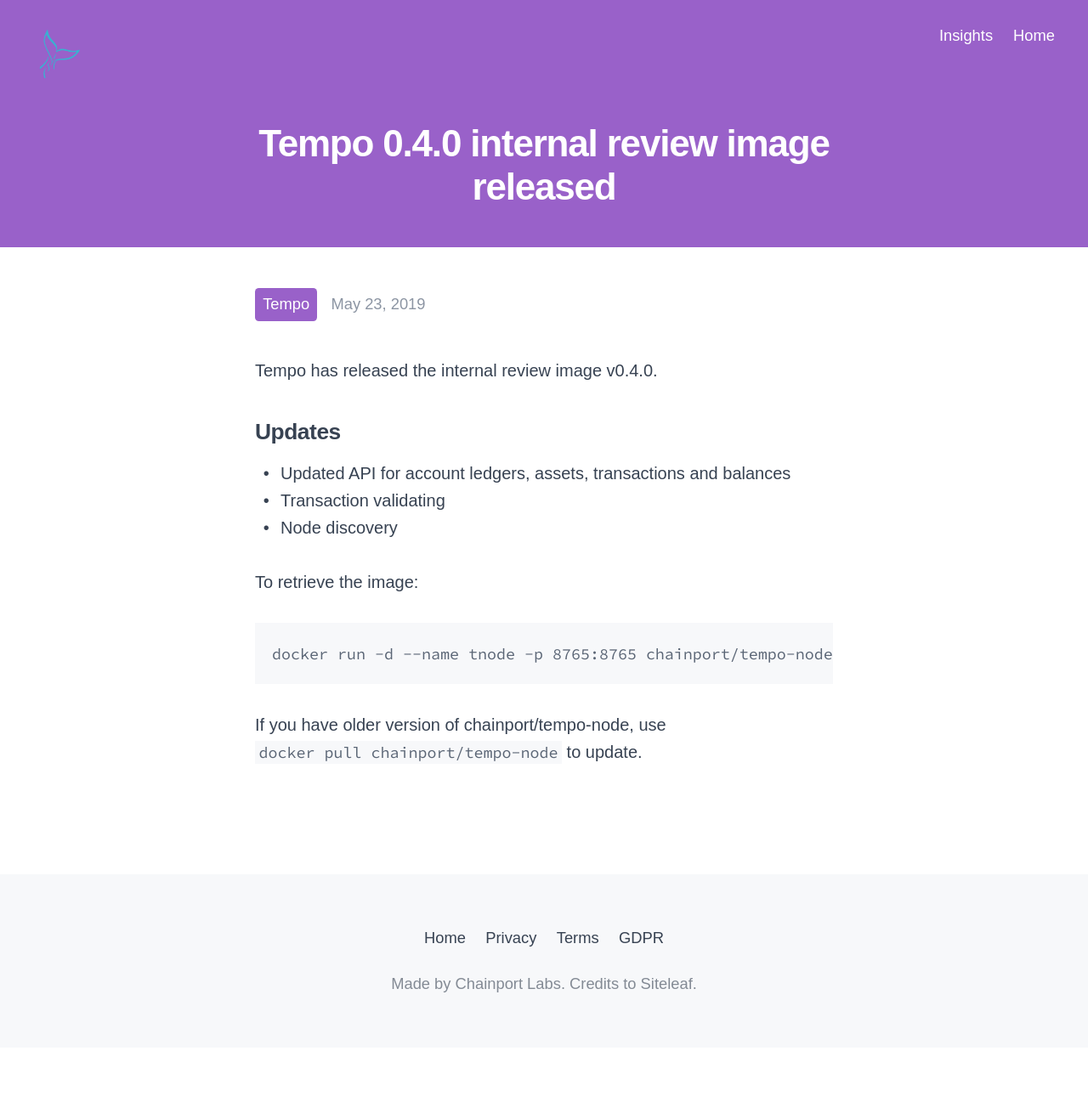
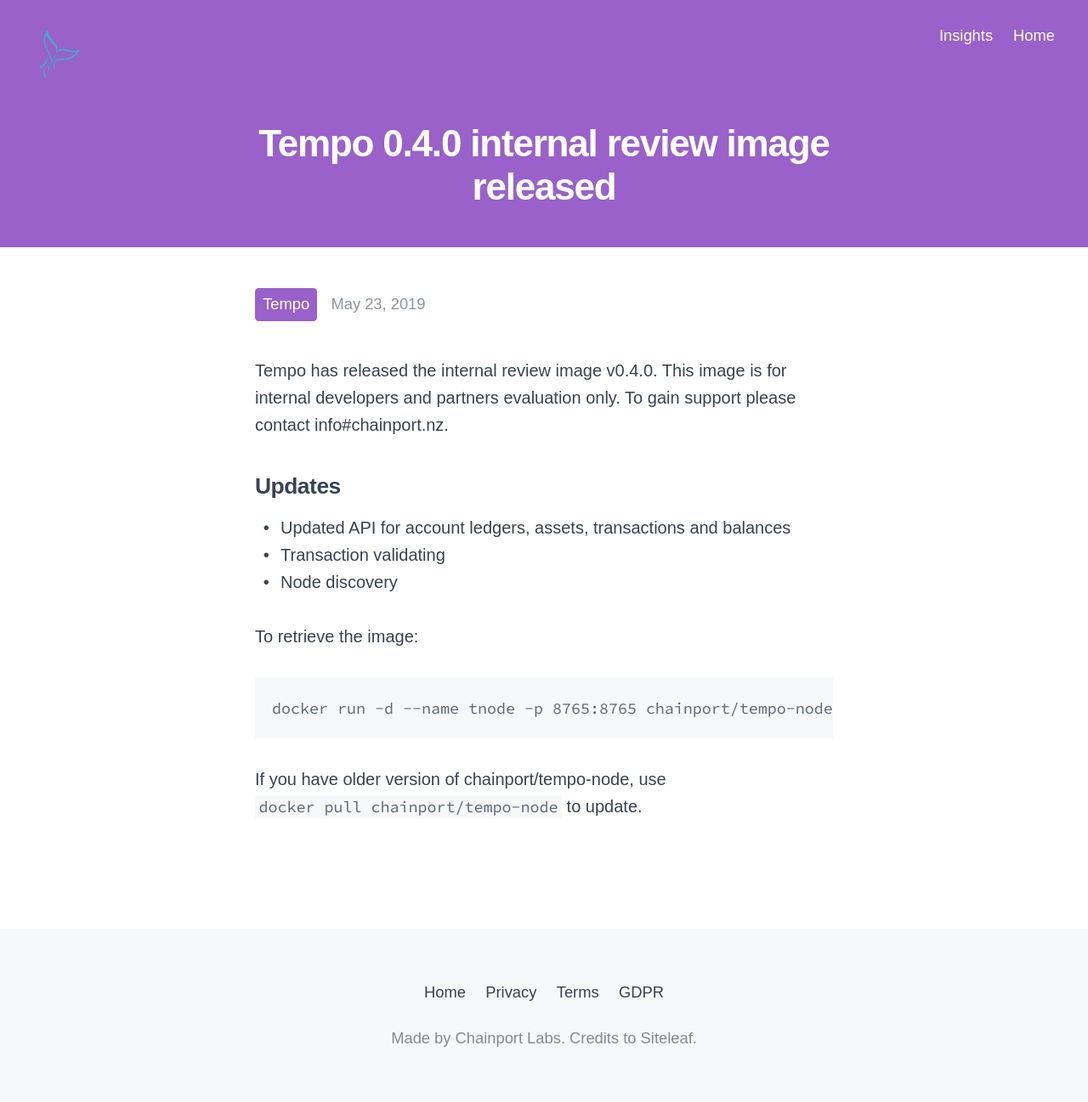
Before and after one commit to sundaywork/chainport_insights, a Jekyll site: the page built from _posts/2019-05-23-tempo-0-dot-4-0-internal-review-image-released.markdown, in a window 1280 px wide. Shown: the whole page at 85% size. Built offline with Jekyll 4.4.1, drawn with Linux system fonts in a browser that asks for light colours; some web fonts are replaced; before the commit the page ends 1233 px from its top, so only the background shows below that.

Commit message:
Updated Tempo 0 Dot 4 0 Internal Review Image Released

```diff
--- a/_posts/2019-05-23-tempo-0-dot-4-0-internal-review-image-released.markdown
+++ b/_posts/2019-05-23-tempo-0-dot-4-0-internal-review-image-released.markdown
@@ -5,7 +5,7 @@ tags:
 - tempo
 ---
 
-Tempo has released the internal review image v0.4.0.
+Tempo has released the internal review image v0.4.0. This image is for internal developers and partners evaluation only. To gain support please contact info#chainport.nz.
 
 ## Updates
 
```
